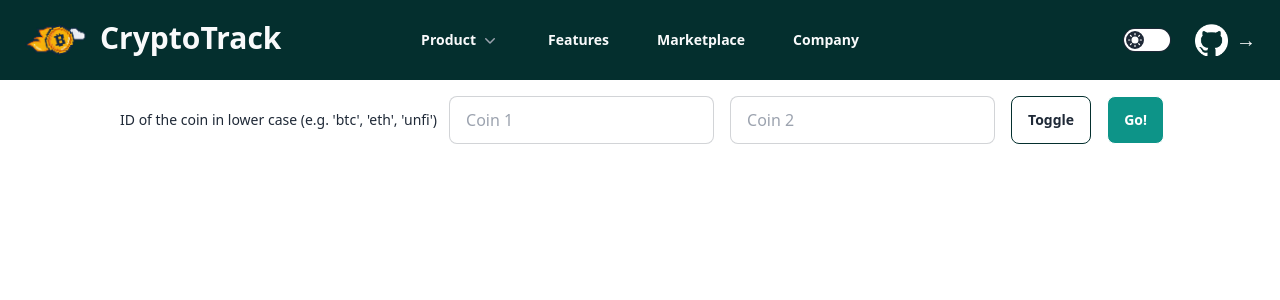
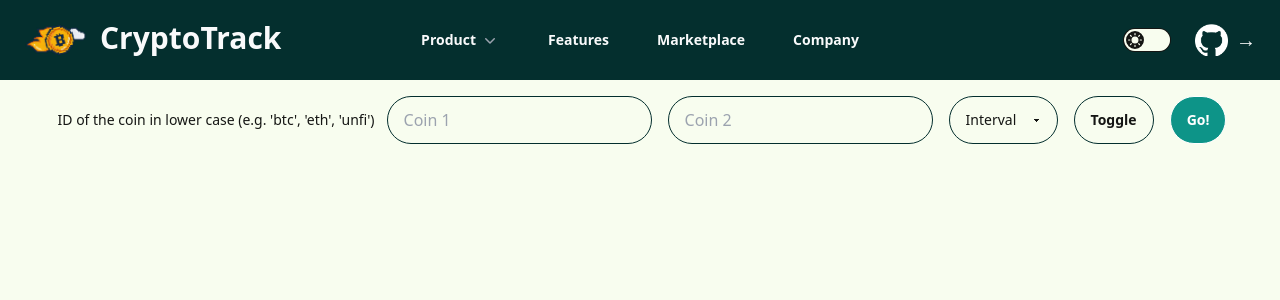
Before and after one commit to jmlt2002/cryptoTrack, a Vue app: page / in a window 1280 px wide. Shown: the top 300 px of the page. Built offline with nearby package versions, Linux system fonts and the light colour scheme.

Commit message:
feat: toggle from dark to light mode

```diff
--- a/public/index.html
+++ b/public/index.html
@@ -1,5 +1,5 @@
 <!DOCTYPE html>
-<html lang="" data-theme="light">
+<html lang="" data-theme="lemonade">
   <head>
     <meta charset="utf-8">
     <meta http-equiv="X-UA-Compatible" content="IE=edge">
--- a/src/components/CorrelationGraph.vue
+++ b/src/components/CorrelationGraph.vue
@@ -4,19 +4,27 @@
       <span class="label-text-alt text-sm">ID of the coin in lower case (e.g. 'btc', 'eth', 'unfi')</span>
     </div>
     <div class="form-control flex mt-4 mr-4">
-      <input type="text" placeholder="Coin 1" class="input input-bordered" />
+      <input type="text" placeholder="Coin 1" class="input input-bordered border-teal-950 rounded-badge" />
     </div>
     <div class="form-control flex mt-4 mr-4">
-      <input type="text" placeholder="Coin 2" class="input input-bordered" />
+      <input type="text" placeholder="Coin 2" class="input input-bordered border-teal-950 rounded-badge" />
     </div>
-    <div>
-
+    <div class="form-control mr-4 mt-4">
+      <select class="select select-bordered w-full max-w-xs border-teal-950 rounded-badge">
+        <option disabled selected>Interval</option>
+        <option>1 min</option>
+        <option>5 min</option>
+        <option>30 min</option>
+        <option>1 hour</option>
+        <option>6 hours</option>
+        <option>1 day</option>
+      </select>
     </div>
     <div class="mt-4 mr-4">
-      <button class="btn btn-outline border-teal-950 hover:bg-teal-600 hover:border-teal-600">Toggle</button>
+      <button class="btn btn-outline border-teal-950 hover:bg-teal-600 hover:border-teal-600 rounded-badge">Toggle</button>
     </div>
     <div class="mt-4">
-      <button class="btn btn-outline bg-teal-600 hover:bg-teal-600 hover:border-teal-600 text-white">Go!</button>
+      <button class="btn btn-outline bg-teal-600 hover:bg-teal-600 hover:border-teal-600 text-white rounded-badge">Go!</button>
     </div>
   </div>
 </template>
--- a/src/components/PageHeader.vue
+++ b/src/components/PageHeader.vue
@@ -8,7 +8,7 @@
         </a>
       </div>
       <div class="flex lg:hidden">
-        <button type="button" class="-m-2.5 inline-flex items-center justify-center rounded-md p-2.5 text-gray-700" @click="mobileMenuOpen = true">
+        <button type="button" class="-m-2.5 inline-flex items-center justify-center rounded-md p-2.5 text-gray-700 border-teal" @click="mobileMenuOpen = true">
           <span class="sr-only">Open main menu</span>
           <Bars3Icon class="h-6 w-6" aria-hidden="true" />
         </button>
@@ -52,7 +52,7 @@
       </PopoverGroup>
       <div class="hidden lg:flex lg:flex-1 lg:justify-end">
         <label class="cursor-pointer grid place-items-center mr-4">
-          <input type="checkbox" value="synthwave" class="toggle theme-controller bg-base-content row-start-1 col-start-1 col-span-2"/>
+          <input type="checkbox" value="forest" class="toggle theme-controller bg-base-content row-start-1 col-start-1 col-span-2"/>
           <svg class="col-start-1 row-start-1 stroke-base-100 fill-base-100" xmlns="http://www.w3.org/2000/svg" width="14" height="14" viewBox="0 0 24 24" fill="none" stroke="currentColor" stroke-width="2" stroke-linecap="round" stroke-linejoin="round"><circle cx="12" cy="12" r="5"/><path d="M12 1v2M12 21v2M4.2 4.2l1.4 1.4M18.4 18.4l1.4 1.4M1 12h2M21 12h2M4.2 19.8l1.4-1.4M18.4 5.6l1.4-1.4"/></svg>
           <svg class="col-start-2 row-start-1 stroke-base-100 fill-base-100" xmlns="http://www.w3.org/2000/svg" width="14" height="14" viewBox="0 0 24 24" fill="none" stroke="currentColor" stroke-width="2" stroke-linecap="round" stroke-linejoin="round"><path d="M21 12.79A9 9 0 1 1 11.21 3 7 7 0 0 0 21 12.79z"></path></svg>
         </label>
--- a/tailwind.config.js
+++ b/tailwind.config.js
@@ -1,6 +1,9 @@
 /** @type {import('tailwindcss').Config} */
 module.exports = {
   content: ['./public/**/*.html', './src/**/*.{vue,js,ts,jsx,tsx}'],
+  daisyui: {
+    themes: ["lemonade", "forest",],
+  },
   theme: {
     extend: {
       colors: {
```
